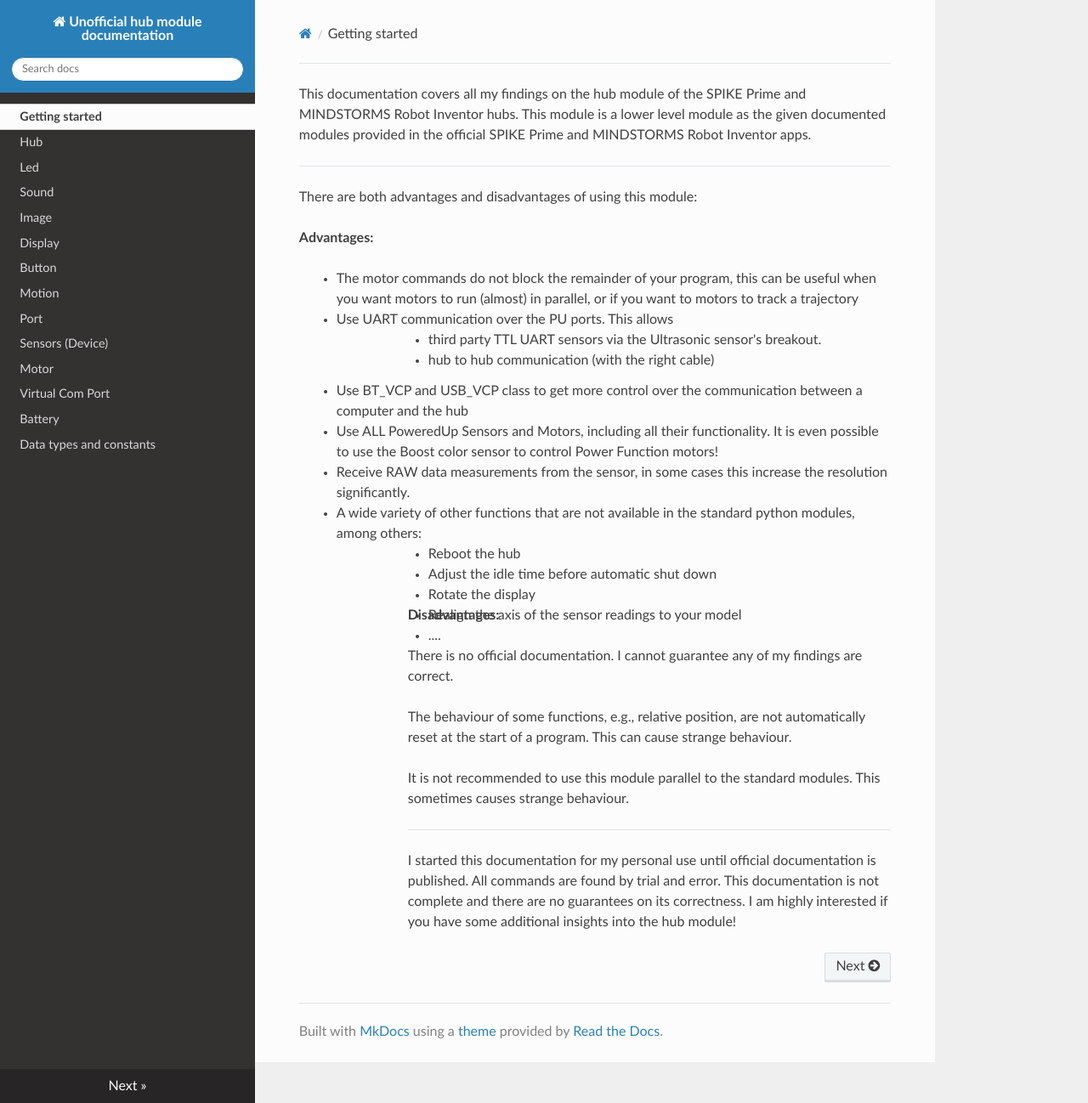
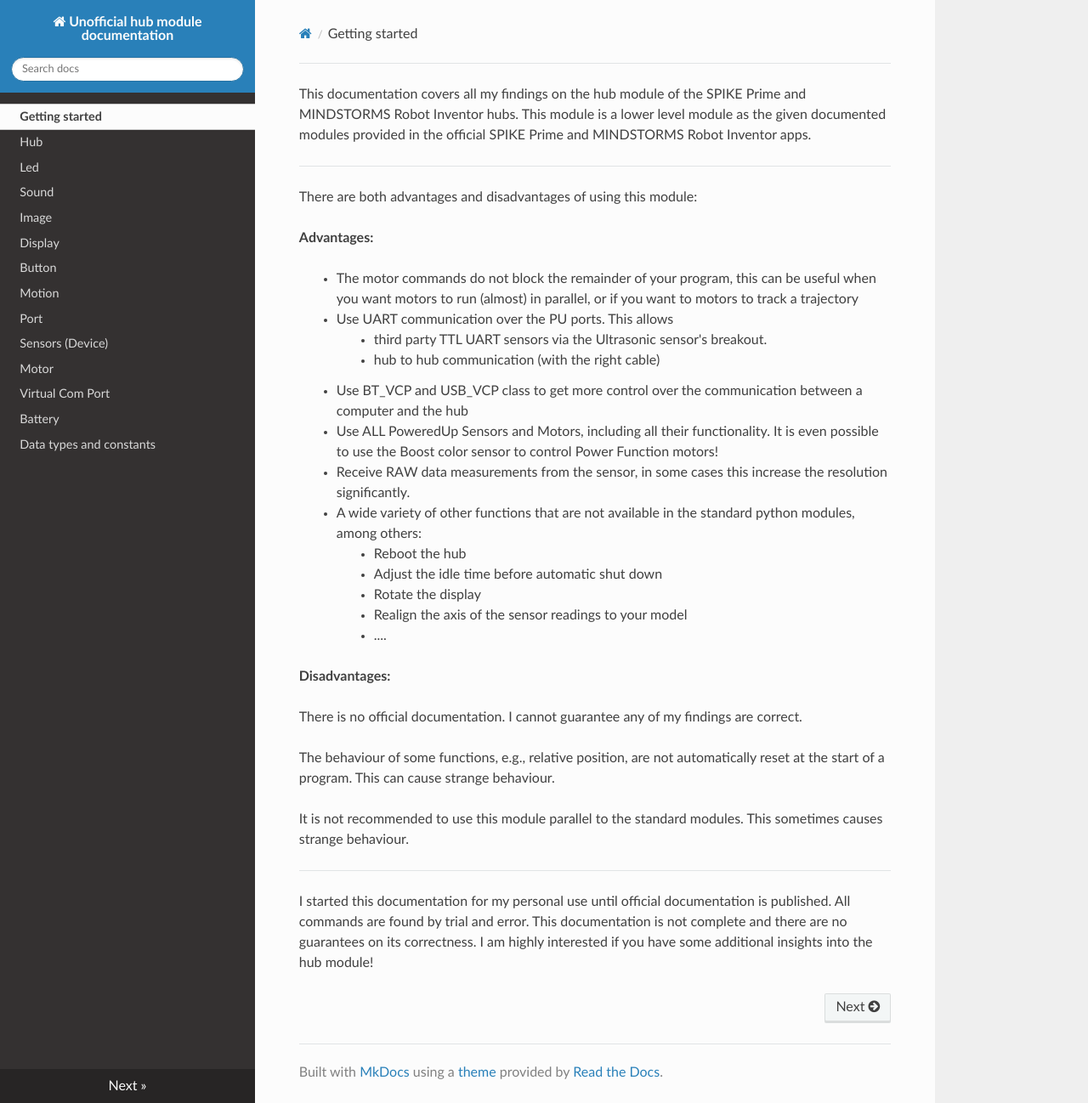
Before and after one commit to NStrijbosch/hub-module-notes, an MkDocs documentation site: the page built from docs/index.md, in a window 1280 px wide and 1298 px high. Shown: the whole window at 85% size. Built offline with MkDocs 1.6.1, drawn with Linux system fonts in a browser that asks for light colours; nearby versions of some CDN libraries.

Commit message:
Update index.md

```diff
--- a/docs/index.md
+++ b/docs/index.md
@@ -10,7 +10,7 @@ __Advantages:__
    <li>The motor commands do not block the remainder of your program, this can be useful when you want motors to run (almost) in parallel, or if you want to motors to track a trajectory
    </li>
    <li> Use UART communication over the PU ports. This allows
-      <ul>
+      <ul  class="index_list">
          <li>
          third party TTL UART sensors via the Ultrasonic sensor's breakout.
          </li>
@@ -30,7 +30,7 @@ __Advantages:__
    </li>
    <li>
       A wide variety of other functions that are not available in the standard python modules, among others:
-      <ul>
+      <ul class="index_list">
          <li>
           Reboot the hub
          </li>
@@ -46,7 +46,7 @@ __Advantages:__
          <li>
             ....
          </li>
-      <ul>
+      </ul>
    </li>
 </ul>
 
```
